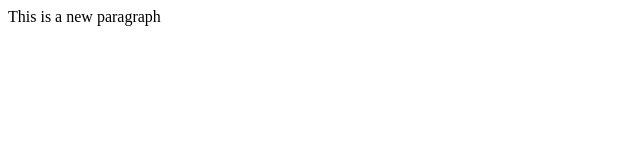
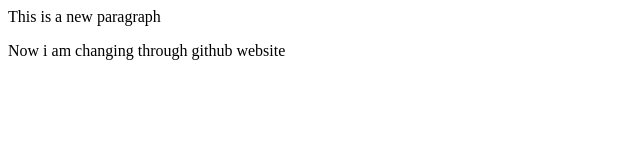
Before and after one commit to vanshu275/firstrepository, a plain HTML site: page index.html in a window 1280 px wide. Shown: the whole page, without its empty margins (0-640 px from the left). Drawn offline with Linux system fonts and the light colour scheme.

Commit message:
change through github

```diff
--- a/index.html
+++ b/index.html
@@ -1 +1,2 @@
 <p>This is a new paragraph </p>
+<div>Now i am changing through github website</div>
```
